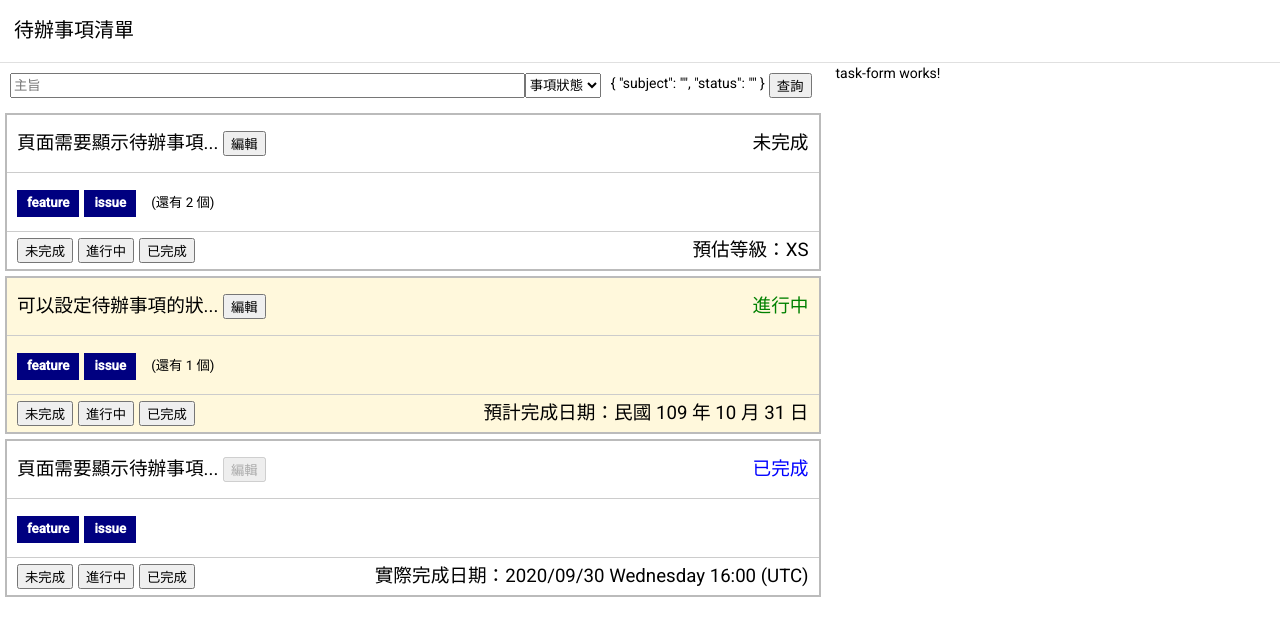
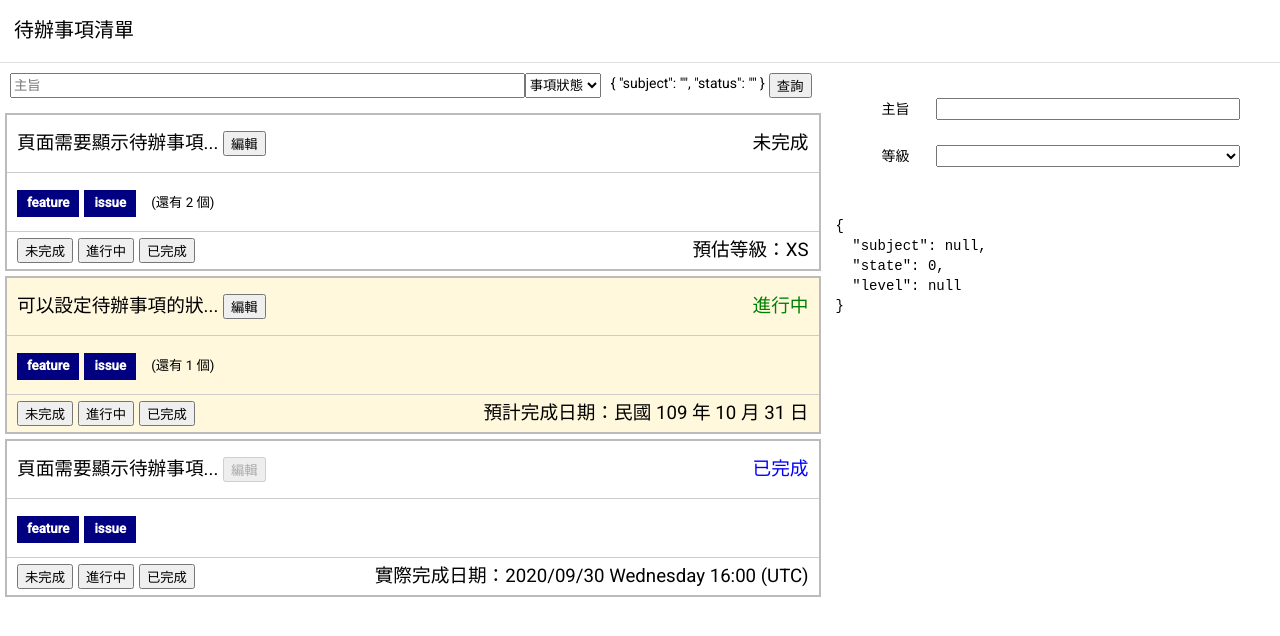
Before and after one commit to Oliver721003/angular-todo-project, an Angular app: page / in a window 1280 px wide. Shown: the top 636 px of the page. Built offline with nearby package versions, Linux system fonts and the light colour scheme; data requests are answered from the project's data file.

Commit message:
feat: RF - 利用響應式表單定義待辦事項表單

```diff
--- a/src/app/task/task-form/task-form.component.css
+++ b/src/app/task/task-form/task-form.component.css
@@ -0,0 +1,22 @@
+form {
+  padding: 20px;
+}
+
+div.form-field {
+  padding: 10px 20px 10px 0;
+  margin: 5px 0;
+  display: flex;
+}
+
+div.form-field label {
+  display: inline-block;
+  width: 80px;
+  height: 22px;
+  line-height: 22px;
+  text-align: center;
+}
+
+div.form-field input,
+div.form-field select {
+  flex-grow: 1;
+}
--- a/src/app/task/task-form/task-form.component.html
+++ b/src/app/task/task-form/task-form.component.html
@@ -1 +1,18 @@
-<p>task-form works!</p>
+<form [formGroup]="form">
+  <div class="form-field">
+    <label>主旨</label>
+    <input type="text" formControlName="subject" />
+  </div>
+  <div class="form-field">
+    <label>等級</label>
+    <select formControlName="level">
+      <option value=""></option>
+      <option value="XS">XS</option>
+      <option value="S">S</option>
+      <option value="M">M</option>
+      <option value="L">L</option>
+      <option value="XL">XL</option>
+    </select>
+  </div>
+</form>
+<pre>{{ form.value | json }}</pre>
--- a/src/app/task/task-form/task-form.component.ts
+++ b/src/app/task/task-form/task-form.component.ts
@@ -1,15 +1,21 @@
 import { Component, OnInit } from '@angular/core';
+import { FormControl, FormGroup } from '@angular/forms';
 
 @Component({
   selector: 'app-task-form',
   templateUrl: './task-form.component.html',
-  styleUrls: ['./task-form.component.css']
+  styleUrls: ['./task-form.component.css'],
 })
 export class TaskFormComponent implements OnInit {
+  form: FormGroup;
 
-  constructor() { }
+  constructor() {}
 
   ngOnInit(): void {
+    this.form = new FormGroup({
+      subject: new FormControl(),
+      state: new FormControl(0),
+      level: new FormControl(),
+    });
   }
-
 }
--- a/src/app/task/task.module.ts
+++ b/src/app/task/task.module.ts
@@ -1,7 +1,7 @@
 import { CommonModule } from '@angular/common';
 import { HttpClientModule } from '@angular/common/http';
 import { NgModule } from '@angular/core';
-import { FormsModule } from '@angular/forms';
+import { FormsModule, ReactiveFormsModule } from '@angular/forms';
 
 import { TaiwanDatePipe } from './taiwan-date.pipe';
 import { TaskListComponent } from './task-list/task-list.component';
@@ -10,7 +10,7 @@ import { TaskComponent } from './task/task.component';
 import { TaskFormComponent } from './task-form/task-form.component';
 
 @NgModule({
-  imports: [CommonModule, HttpClientModule, FormsModule],
+  imports: [CommonModule, HttpClientModule, FormsModule, ReactiveFormsModule],
   declarations: [TaskComponent, TaskStateColorDirective, TaskListComponent, TaiwanDatePipe, TaskFormComponent],
   exports: [TaskComponent, TaskListComponent, TaskFormComponent],
 })
```
